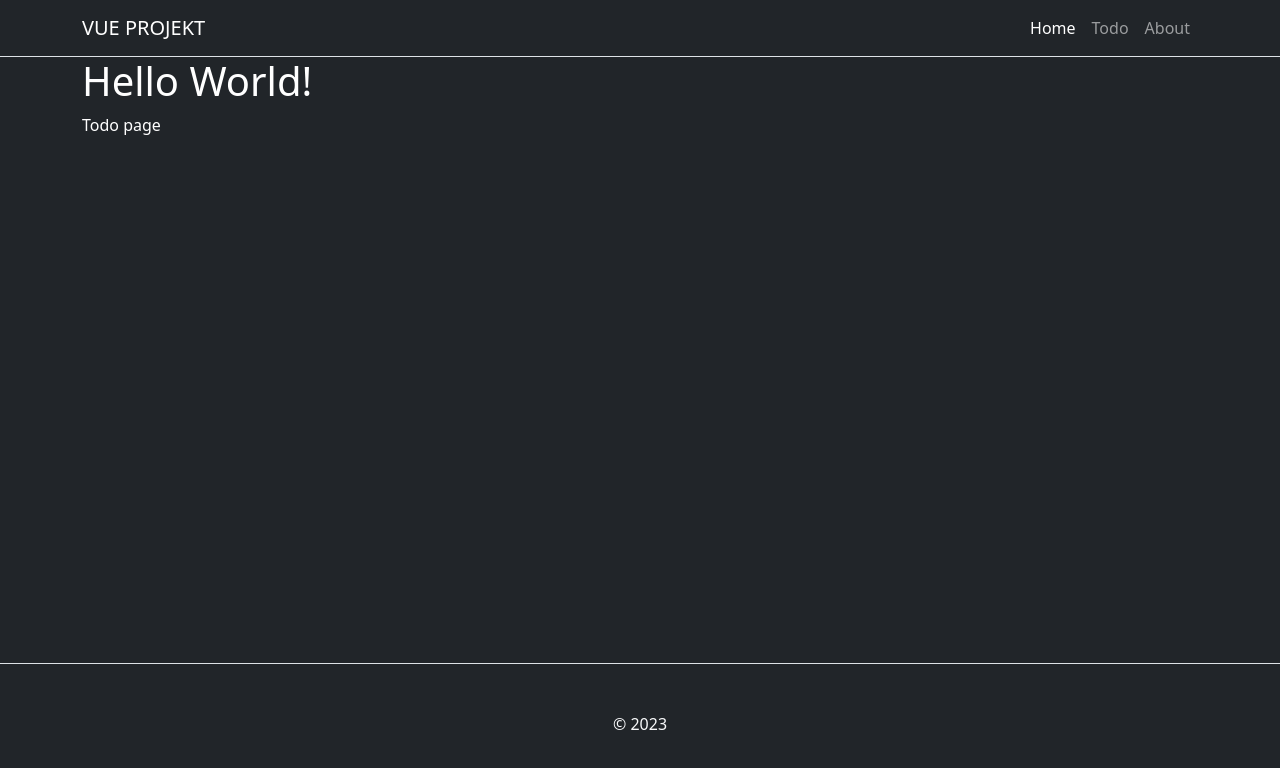
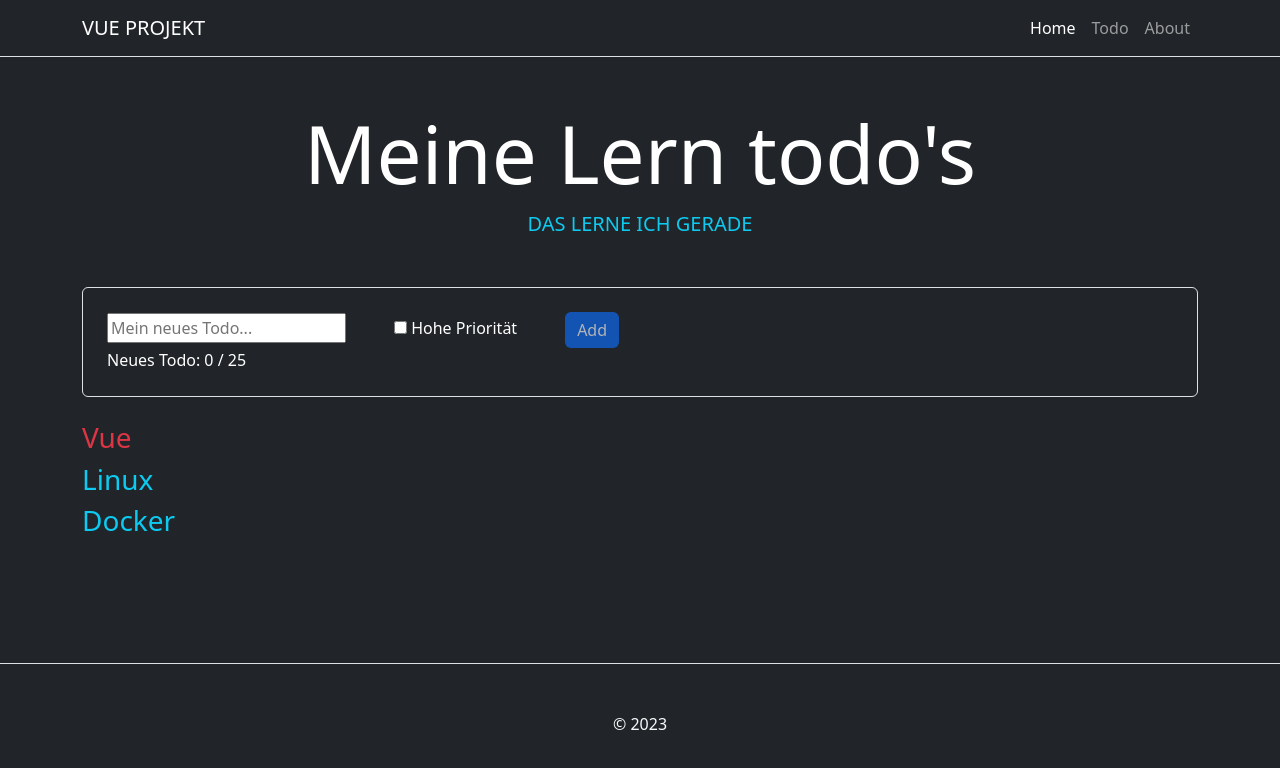
Before and after one commit to truejojo/vue-project, a Vue app: page /todo in a window 1280 px wide. Shown: the top 768 px of the page. Built offline with nearby package versions, Linux system fonts and the light colour scheme.

Commit message:
first step of form and ul - learntodos

```diff
--- /dev/null
+++ b/src/components/common/HeaderView.vue
@@ -0,0 +1,12 @@
+<script setup>
+defineProps({
+  title: String
+})
+</script>
+
+<template>
+  <header class="my-3 my-md-5">
+    <h1 class="display-1">{{ title }}</h1>
+    <slot></slot>
+  </header>
+</template>
--- /dev/null
+++ b/src/components/todo/LearnTodos.vue
@@ -0,0 +1,79 @@
+<script setup>
+import { ref } from 'vue'
+const MIN_NEW_TODO_LENGTH = 3
+const MAX_NEW_TODO_LENGTH = 25
+
+const placeholder = ref('Mein neues Todo...')
+
+const todos = ref([
+  {
+    id: 1,
+    task: 'Vue',
+    done: false,
+    priority: true
+  },
+  {
+    id: 2,
+    task: 'Linux',
+    done: false,
+    priority: false
+  },
+  {
+    id: 3,
+    task: 'Docker',
+    done: false,
+    priority: false
+  }
+])
+const newTodoInput = ref('')
+const newTodoPriority = ref(false)
+
+const addTodo = () => {
+  newTodoInput.value.length > 0 &&
+    (todos.value = [
+      {
+        id: todos.value.length + 1,
+        task: newTodoInput.value,
+        done: false,
+        priority: newTodoPriority.value
+      },
+      ...todos.value
+    ])
+  newTodoInput.value = ''
+  newTodoPriority.value = false
+}
+</script>
+
+<template>
+  <div>
+   <form @submit.prevent="addTodo" class="border rounded p-2 p-md-4 mb-2 mb-md-4">
+    <div>
+      <input
+        v-model.trim="newTodoInput"
+        type="text"
+        :placeholder="placeholder"
+        :maxlength="MAX_NEW_TODO_LENGTH"
+        class="me-2 me-md-5"
+      />
+      <label class="me-2 me-md-5">
+        <input v-model="newTodoPriority" type="checkbox" />
+        Hohe Priorität
+      </label>
+      <button
+        class="btn btn-primary text-white border-0"
+        :disabled="newTodoInput.length < MIN_NEW_TODO_LENGTH"
+      >
+        Add
+      </button>
+    </div>
+    <div>
+      <p class="m-0">Neues Todo: {{ newTodoInput.length }} / {{ MAX_NEW_TODO_LENGTH }}</p>
+    </div>
+  </form>
+    <ul class="list-unstyled">
+      <li v-for="todo in todos" :key="todo.id">
+        <h3 :class="[todo.priority ? 'text-danger' : 'text-info']">{{ todo.task }}</h3>
+      </li>
+    </ul>
+  </div>
+</template>
--- a/src/views/HomeView.vue
+++ b/src/views/HomeView.vue
@@ -1,6 +1,7 @@
+
 <template>
   <div>
     <h1>Hello World!</h1>
-    <p>Greetings from home page</p>
+    <p>Home page</p>
   </div>
 </template>
--- a/src/views/TodoView.vue
+++ b/src/views/TodoView.vue
@@ -1,6 +1,16 @@
+<script setup>
+import { ref } from 'vue'
+import HeaderView from '../components/common/HeaderView.vue';
+import LearnTodos from '../components/todo/LearnTodos.vue';
+
+const title = ref("Meine Lern todo's")
+</script>
+
 <template>
   <div>
-    <h1>Hello World!</h1>
-    <p>Todo page</p>
+    <HeaderView :title="title" class="text-center">
+      <p class="lead text-info text-uppercase">Das lerne ich gerade</p>
+    </HeaderView>
+    <LearnTodos />
   </div>
 </template>
```
Also changed, not shown: src/components/todo/LearnTodoInputForm.vue (added, +35 -0 lines), src/components/todo/LearnTodoList.vue (added).
